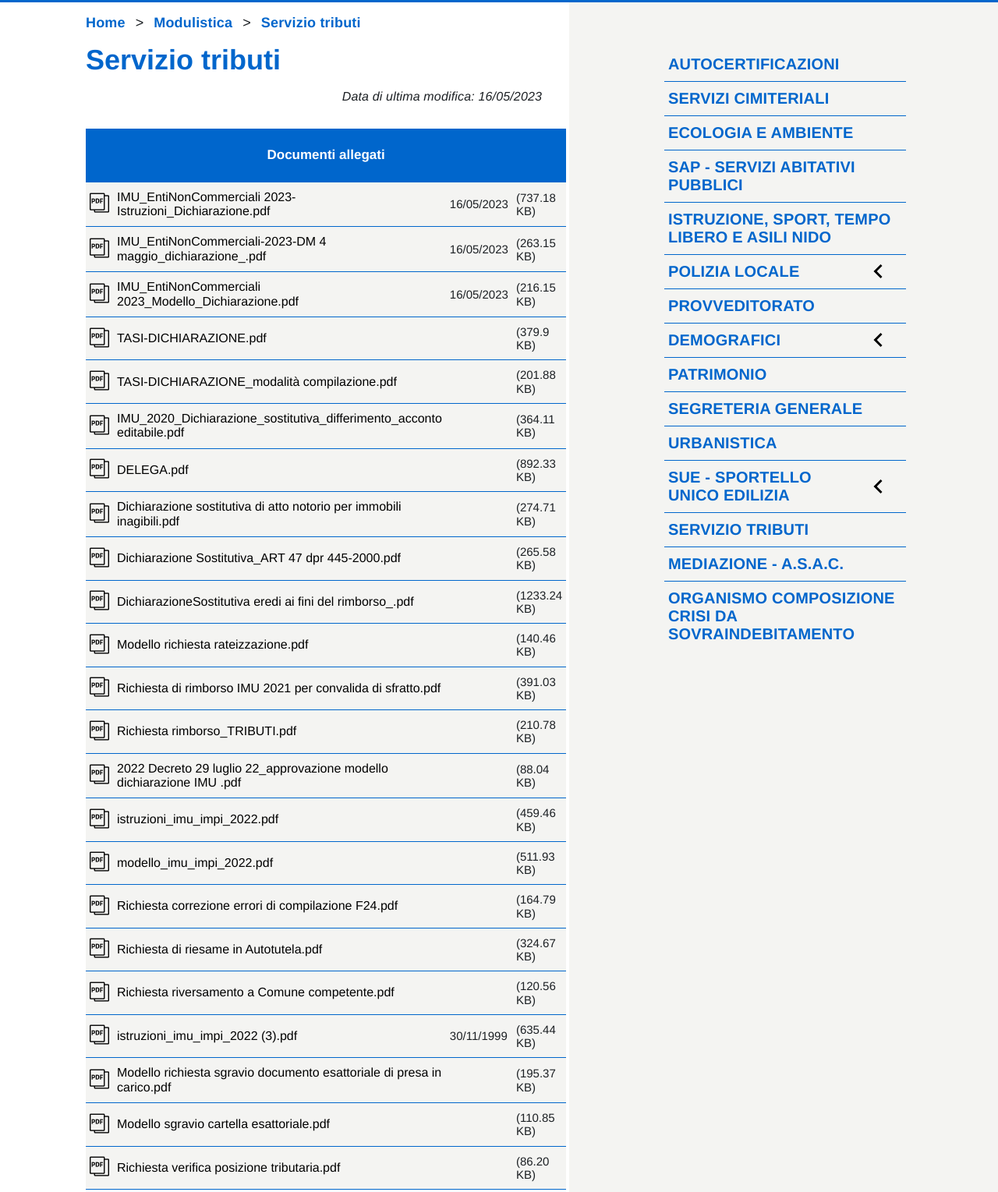
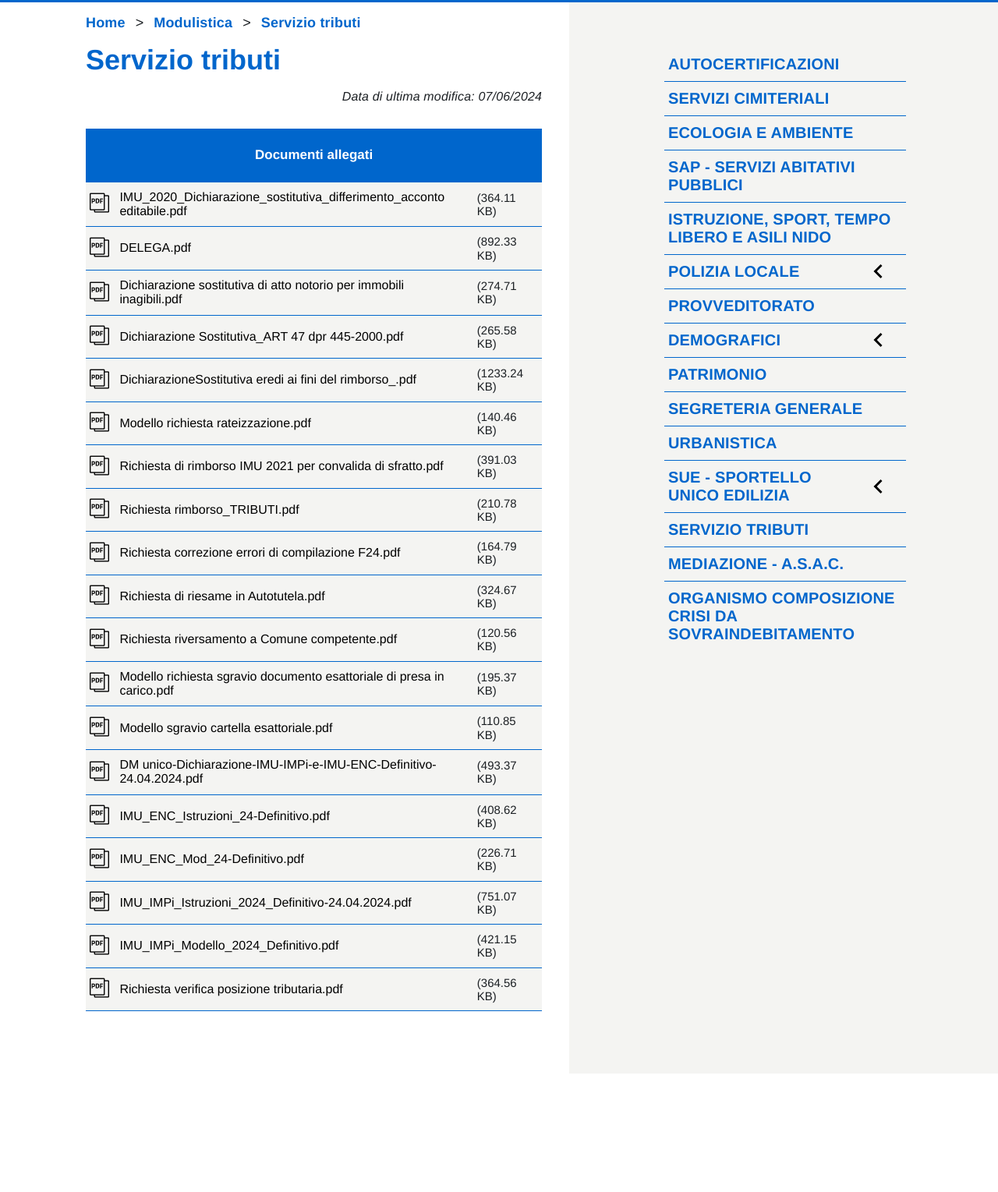
Before and after one commit to comune-abbiategrasso/modulistica, a plain HTML site: page modulistica/servizio-tributi.html in a window 1280 px wide. Shown: the part 176-1705 px from the top of the page at 78% size. After the commit the page ends 1553 px from the top, so only its background shows below. Drawn offline with Linux system fonts and the light colour scheme; a script that the page names is missing; a web font is replaced by a local one.

Commit message:
edit tribute modules

```diff
--- a/modulistica/servizio-tributi.html
+++ b/modulistica/servizio-tributi.html
@@ -407,7 +407,7 @@
 
                 <div class="ArticleContent-lastModificationDate">
                     <p>
-                        Data di ultima modifica: 16/05/2023                    </p>
+                        Data di ultima modifica: 07/06/2024                    </p>
                 </div>
 
 
@@ -426,91 +426,6 @@
 
 
                 <tbody>
-                        <tr>
-            <td class="u-size1of12 u-md-size1of12 u-lg-size1of12">
-                <a
-                        title="IMU_EntiNonCommerciali 2023-Istruzioni_Dichiarazione.pdf"
-                        href="../download/IMU_EntiNonCommerciali%202023-Istruzioni_Dichiarazione.pdf">
-                    <span class="Icon-file Icon-pdf"></span>
-                </a>
-            </td>
-            <td class="u-size6of12 u-md-size6of12 u-lg-size7of12">
-                <a href="../download/IMU_EntiNonCommerciali%202023-Istruzioni_Dichiarazione.pdf">
-                    IMU_EntiNonCommerciali 2023-Istruzioni_Dichiarazione.pdf                </a>
-            </td>
-            <td class="u-size2of12 u-md-size2of12 u-lg-size2of12">16/05/2023</td>
-            <td class="u-size3of12 u-md-size3of12 u-lg-size2of12">(737.18 KB)</td>
-        </tr>
-
-
-                            <tr>
-            <td class="u-size1of12 u-md-size1of12 u-lg-size1of12">
-                <a
-                        title="IMU_EntiNonCommerciali-2023-DM 4 maggio_dichiarazione_.pdf"
-                        href="../download/IMU_EntiNonCommerciali-2023-DM%204%20maggio_dichiarazione_.pdf">
-                    <span class="Icon-file Icon-pdf"></span>
-                </a>
-            </td>
-            <td class="u-size6of12 u-md-size6of12 u-lg-size7of12">
-                <a href="../download/IMU_EntiNonCommerciali-2023-DM%204%20maggio_dichiarazione_.pdf">
-                    IMU_EntiNonCommerciali-2023-DM 4 maggio_dichiarazione_.pdf                </a>
-            </td>
-            <td class="u-size2of12 u-md-size2of12 u-lg-size2of12">16/05/2023</td>
-            <td class="u-size3of12 u-md-size3of12 u-lg-size2of12">(263.15 KB)</td>
-        </tr>
-
-
-                            <tr>
-            <td class="u-size1of12 u-md-size1of12 u-lg-size1of12">
-                <a
-                        title="IMU_EntiNonCommerciali 2023_Modello_Dichiarazione.pdf"
-                        href="../download/IMU_EntiNonCommerciali%202023_Modello_Dichiarazione.pdf">
-                    <span class="Icon-file Icon-pdf"></span>
-                </a>
-            </td>
-            <td class="u-size6of12 u-md-size6of12 u-lg-size7of12">
-                <a href="../download/IMU_EntiNonCommerciali%202023_Modello_Dichiarazione.pdf">
-                    IMU_EntiNonCommerciali 2023_Modello_Dichiarazione.pdf                </a>
-            </td>
-            <td class="u-size2of12 u-md-size2of12 u-lg-size2of12">16/05/2023</td>
-            <td class="u-size3of12 u-md-size3of12 u-lg-size2of12">(216.15 KB)</td>
-        </tr>
-
-
-                            <tr>
-            <td class="u-size1of12 u-md-size1of12 u-lg-size1of12">
-                <a
-                        title="TASI-DICHIARAZIONE.pdf"
-                        href="../download/TASI-DICHIARAZIONE.pdf">
-                    <span class="Icon-file Icon-pdf"></span>
-                </a>
-            </td>
-            <td class="u-size6of12 u-md-size6of12 u-lg-size7of12">
-                <a href="../download/TASI-DICHIARAZIONE.pdf">
-                    TASI-DICHIARAZIONE.pdf                </a>
-            </td>
-            <td class="u-size2of12 u-md-size2of12 u-lg-size2of12"></td>
-            <td class="u-size3of12 u-md-size3of12 u-lg-size2of12">(379.9 KB)</td>
-        </tr>
-
-
-                            <tr>
-            <td class="u-size1of12 u-md-size1of12 u-lg-size1of12">
-                <a
-                        title="TASI-DICHIARAZIONE_modalità compilazione.pdf"
-                        href="../download/TASI-DICHIARAZIONE_modalit%c3%a0%20compilazione.pdf">
-                    <span class="Icon-file Icon-pdf"></span>
-                </a>
-            </td>
-            <td class="u-size6of12 u-md-size6of12 u-lg-size7of12">
-                <a href="../download/TASI-DICHIARAZIONE_modalit%c3%a0%20compilazione.pdf">
-                    TASI-DICHIARAZIONE_modalità compilazione.pdf                </a>
-            </td>
-            <td class="u-size2of12 u-md-size2of12 u-lg-size2of12"></td>
-            <td class="u-size3of12 u-md-size3of12 u-lg-size2of12">(201.88 KB)</td>
-        </tr>
-
-
                             <tr>
             <td class="u-size1of12 u-md-size1of12 u-lg-size1of12">
                 <a
@@ -646,58 +561,6 @@
             <td class="u-size3of12 u-md-size3of12 u-lg-size2of12">(210.78 KB)</td>
         </tr>
 
-
-                            <tr>
-            <td class="u-size1of12 u-md-size1of12 u-lg-size1of12">
-                <a
-                        title="2022 Decreto 29 luglio 22_approvazione modello dichiarazione IMU .pdf"
-                        href="../download/2022%20Decreto%2029%20luglio%2022_approvazione%20modello%20dichiarazione%20IMU%20.pdf">
-                    <span class="Icon-file Icon-pdf"></span>
-                </a>
-            </td>
-            <td class="u-size6of12 u-md-size6of12 u-lg-size7of12">
-                <a href="../download/2022%20Decreto%2029%20luglio%2022_approvazione%20modello%20dichiarazione%20IMU%20.pdf">
-                    2022 Decreto 29 luglio 22_approvazione modello dichiarazione IMU .pdf                </a>
-            </td>
-            <td class="u-size2of12 u-md-size2of12 u-lg-size2of12"></td>
-            <td class="u-size3of12 u-md-size3of12 u-lg-size2of12">(88.04 KB)</td>
-        </tr>
-
-
-                            <tr>
-            <td class="u-size1of12 u-md-size1of12 u-lg-size1of12">
-                <a
-                        title="istruzioni_imu_impi_2022.pdf"
-                        href="../download/istruzioni_imu_impi_2022.pdf">
-                    <span class="Icon-file Icon-pdf"></span>
-                </a>
-            </td>
-            <td class="u-size6of12 u-md-size6of12 u-lg-size7of12">
-                <a href="../download/istruzioni_imu_impi_2022.pdf">
-                    istruzioni_imu_impi_2022.pdf                </a>
-            </td>
-            <td class="u-size2of12 u-md-size2of12 u-lg-size2of12"></td>
-            <td class="u-size3of12 u-md-size3of12 u-lg-size2of12">(459.46 KB)</td>
-        </tr>
-
-
-                            <tr>
-            <td class="u-size1of12 u-md-size1of12 u-lg-size1of12">
-                <a
-                        title="modello_imu_impi_2022.pdf"
-                        href="../download/modello_imu_impi_2022.pdf">
-                    <span class="Icon-file Icon-pdf"></span>
-                </a>
-            </td>
-            <td class="u-size6of12 u-md-size6of12 u-lg-size7of12">
-                <a href="../download/modello_imu_impi_2022.pdf">
-                    modello_imu_impi_2022.pdf                </a>
-            </td>
-            <td class="u-size2of12 u-md-size2of12 u-lg-size2of12"></td>
-            <td class="u-size3of12 u-md-size3of12 u-lg-size2of12">(511.93 KB)</td>
-        </tr>
-
-
                             <tr>
             <td class="u-size1of12 u-md-size1of12 u-lg-size1of12">
                 <a
@@ -748,24 +611,6 @@
             <td class="u-size3of12 u-md-size3of12 u-lg-size2of12">(120.56 KB)</td>
         </tr>
 
-
-                            <tr>
-            <td class="u-size1of12 u-md-size1of12 u-lg-size1of12">
-                <a
-                        title="istruzioni_imu_impi_2022 (3).pdf"
-                        href="../download/istruzioni_imu_impi_2022%20(3).pdf">
-                    <span class="Icon-file Icon-pdf"></span>
-                </a>
-            </td>
-            <td class="u-size6of12 u-md-size6of12 u-lg-size7of12">
-                <a href="../download/istruzioni_imu_impi_2022%20(3).pdf">
-                    istruzioni_imu_impi_2022 (3).pdf                </a>
-            </td>
-            <td class="u-size2of12 u-md-size2of12 u-lg-size2of12">30/11/1999</td>
-            <td class="u-size3of12 u-md-size3of12 u-lg-size2of12">(635.44 KB)</td>
-        </tr>
-
-
                             <tr>
             <td class="u-size1of12 u-md-size1of12 u-lg-size1of12">
                 <a
@@ -798,20 +643,96 @@
             <td class="u-size2of12 u-md-size2of12 u-lg-size2of12"></td>
             <td class="u-size3of12 u-md-size3of12 u-lg-size2of12">(110.85 KB)</td>
         </tr>
+
         <tr>
             <td class="u-size1of12 u-md-size1of12 u-lg-size1of12">
                 <a
-                        title="Modello sgravio cartella esattoriale.pdf"
-                        href="../download/Richiesta%20verifica%20posizione%20tributaria.pdf">
+                        title="Modello richiesta sgravio documento esattoriale di presa in carico.pdf"
+                        href="../download/DM unico-Dichiarazione-IMU-IMPi-e-IMU-ENC-Definitivo-24.04.2024.pdf">
                     <span class="Icon-file Icon-pdf"></span>
                 </a>
             </td>
             <td class="u-size6of12 u-md-size6of12 u-lg-size7of12">
-                <a href="../download/Richiesta%20verifica%20posizione%20tributaria.pdf">
+                <a href="../download/DM unico-Dichiarazione-IMU-IMPi-e-IMU-ENC-Definitivo-24.04.2024.pdf">
+                    DM unico-Dichiarazione-IMU-IMPi-e-IMU-ENC-Definitivo-24.04.2024.pdf                </a>
+            </td>
+            <td class="u-size2of12 u-md-size2of12 u-lg-size2of12"></td>
+            <td class="u-size3of12 u-md-size3of12 u-lg-size2of12">(493.37 KB)</td>
+        </tr>
+        <tr>
+            <td class="u-size1of12 u-md-size1of12 u-lg-size1of12">
+                <a
+                        title="Modello richiesta sgravio documento esattoriale di presa in carico.pdf"
+                        href="../download/IMU_ENC_Istruzioni_24-Definitivo.pdf">
+                    <span class="Icon-file Icon-pdf"></span>
+                </a>
+            </td>
+            <td class="u-size6of12 u-md-size6of12 u-lg-size7of12">
+                <a href="../download/IMU_ENC_Istruzioni_24-Definitivo.pdf">
+                    IMU_ENC_Istruzioni_24-Definitivo.pdf                </a>
+            </td>
+            <td class="u-size2of12 u-md-size2of12 u-lg-size2of12"></td>
+            <td class="u-size3of12 u-md-size3of12 u-lg-size2of12">(408.62 KB)</td>
+        </tr>
+        <tr>
+            <td class="u-size1of12 u-md-size1of12 u-lg-size1of12">
+                <a
+                        title="Modello richiesta sgravio documento esattoriale di presa in carico.pdf"
+                        href="../download/IMU_ENC_Mod_24-Definitivo.pdf">
+                    <span class="Icon-file Icon-pdf"></span>
+                </a>
+            </td>
+            <td class="u-size6of12 u-md-size6of12 u-lg-size7of12">
+                <a href="../download/IMU_ENC_Mod_24-Definitivo.pdf">
+                    IMU_ENC_Mod_24-Definitivo.pdf               </a>
+            </td>
+            <td class="u-size2of12 u-md-size2of12 u-lg-size2of12"></td>
+            <td class="u-size3of12 u-md-size3of12 u-lg-size2of12">(226.71 KB)</td>
+        </tr>
+        <tr>
+            <td class="u-size1of12 u-md-size1of12 u-lg-size1of12">
+                <a
+                        title="Modello richiesta sgravio documento esattoriale di presa in carico.pdf"
+                        href="../download/IMU_IMPi_Istruzioni_2024_Definitivo-24.04.2024.pdf">
+                    <span class="Icon-file Icon-pdf"></span>
+                </a>
+            </td>
+            <td class="u-size6of12 u-md-size6of12 u-lg-size7of12">
+                <a href="../download/IMU_IMPi_Istruzioni_2024_Definitivo-24.04.2024.pdf">
+                    IMU_IMPi_Istruzioni_2024_Definitivo-24.04.2024.pdf                </a>
+            </td>
+            <td class="u-size2of12 u-md-size2of12 u-lg-size2of12"></td>
+            <td class="u-size3of12 u-md-size3of12 u-lg-size2of12">(751.07 KB)</td>
+        </tr>
+        <tr>
+            <td class="u-size1of12 u-md-size1of12 u-lg-size1of12">
+                <a
+                        title="IMU_IMPi_Modello_2024_Definitivo.pdf"
+                        href="../download/IMU_IMPi_Modello_2024_Definitivo.pdf">
+                    <span class="Icon-file Icon-pdf"></span>
+                </a>
+            </td>
+            <td class="u-size6of12 u-md-size6of12 u-lg-size7of12">
+                <a href="../download/IMU_IMPi_Modello_2024_Definitivo.pdf">
+                    IMU_IMPi_Modello_2024_Definitivo.pdf                </a>
+            </td>
+            <td class="u-size2of12 u-md-size2of12 u-lg-size2of12"></td>
+            <td class="u-size3of12 u-md-size3of12 u-lg-size2of12">(421.15 KB)</td>
+        </tr>
+        <tr>
+            <td class="u-size1of12 u-md-size1of12 u-lg-size1of12">
+                <a
+                        title="IMU_IMPi_Modello_2024_Definitivo.pdf"
+                        href="../download/Richiesta verifica posizione tributaria.pdf">
+                    <span class="Icon-file Icon-pdf"></span>
+                </a>
+            </td>
+            <td class="u-size6of12 u-md-size6of12 u-lg-size7of12">
+                <a href="../download/Richiesta verifica posizione tributaria.pdf">
                     Richiesta verifica posizione tributaria.pdf                </a>
             </td>
             <td class="u-size2of12 u-md-size2of12 u-lg-size2of12"></td>
-            <td class="u-size3of12 u-md-size3of12 u-lg-size2of12">(86.20 KB)</td>
+            <td class="u-size3of12 u-md-size3of12 u-lg-size2of12">(364.56 KB)</td>
         </tr>
 
 
```
Also changed, not shown: 6 other files.
